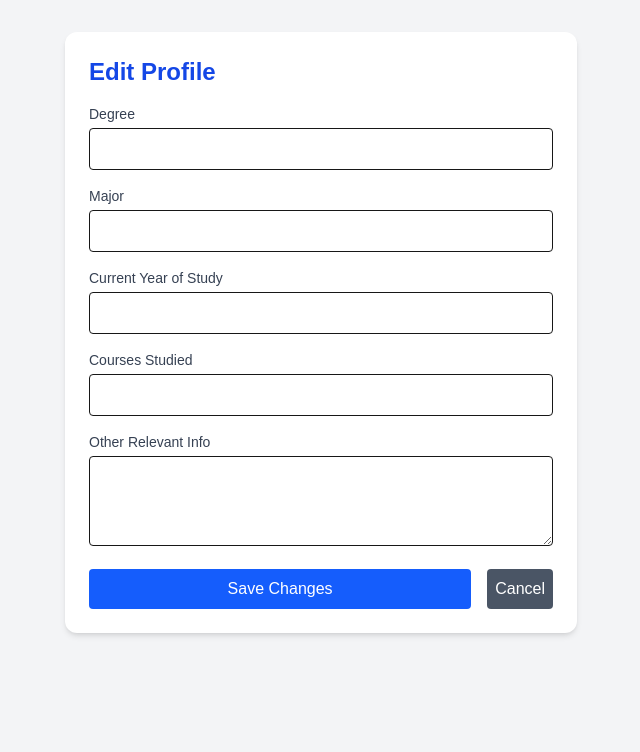
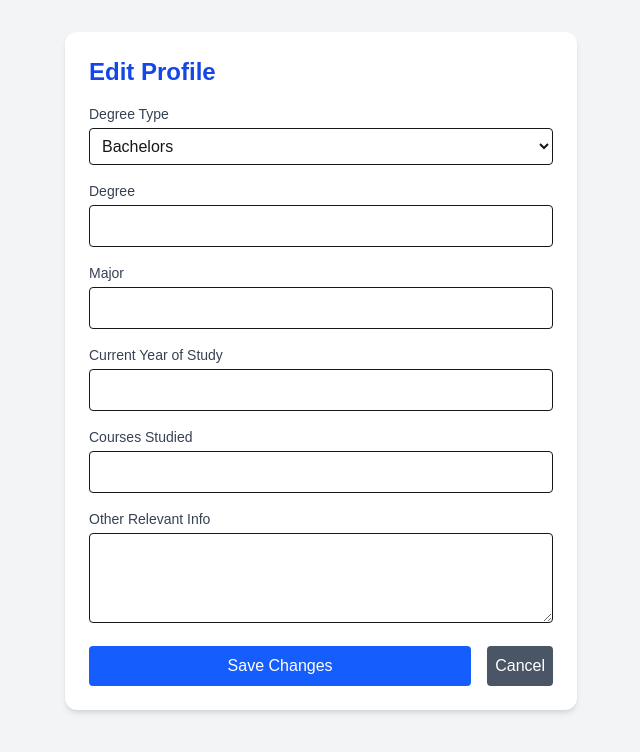
Before and after one commit to cloudvorkala/ECMS-StudyZone, a Next.js app in the folder frontend/: page /mentor/editprofile in a window 1280 px wide. Shown: the top 752 px of the page, without its empty margins (319-959 px from the left). Built offline with nearby package versions, Linux system fonts and the light colour scheme.

Commit message:
added degree type drop down box on edit profile page

```diff
--- a/frontend/src/pages/mentor/editprofile.tsx
+++ b/frontend/src/pages/mentor/editprofile.tsx
@@ -2,6 +2,7 @@ import React, { useState } from 'react';
 import Link from 'next/link';
 
 export default function EditProfile() {
+  const [degreeType, setDegreeType] = useState('Bachelors'); // State for dropdown
   const [degree, setDegree] = useState('');
   const [major, setMajor] = useState('');
   const [currentYear, setCurrentYear] = useState('');
@@ -11,7 +12,7 @@ export default function EditProfile() {
   const handleSubmit = (e: React.FormEvent) => {
     e.preventDefault();
     // Handle form submission (e.g., save to database)
-    console.log({ degree, major, currentYear, coursesStudied, otherInfo });
+    console.log({ degreeType, degree, major, currentYear, coursesStudied, otherInfo });
   };
 
   return (
@@ -19,6 +20,23 @@ export default function EditProfile() {
       <div className="bg-white p-6 rounded-xl shadow-md w-full max-w-lg">
         <h1 className="text-2xl font-bold text-blue-700 mb-4">Edit Profile</h1>
         <form onSubmit={handleSubmit} className="flex flex-col space-y-4">
+          {/* Dropdown for Degree Type */}
+          <div>
+            <label className="block text-sm font-medium text-gray-700">Degree Type</label>
+            <select
+              value={degreeType}
+              onChange={(e) => setDegreeType(e.target.value)}
+              className="mt-1 p-2 w-full border rounded"
+              required
+            >
+              <option value="Bachelors">Bachelors</option>
+              <option value="Masters">Masters</option>
+              <option value="PhD">PhD</option>
+              <option value="Other">Other</option>
+            </select>
+          </div>
+
+          {/* Degree */}
           <div>
             <label className="block text-sm font-medium text-gray-700">Degree</label>
             <input
@@ -29,6 +47,8 @@ export default function EditProfile() {
               required
             />
           </div>
+
+          {/* Major */}
           <div>
             <label className="block text-sm font-medium text-gray-700">Major</label>
             <input
@@ -39,6 +59,8 @@ export default function EditProfile() {
               required
             />
           </div>
+
+          {/* Current Year of Study */}
           <div>
             <label className="block text-sm font-medium text-gray-700">Current Year of Study</label>
             <input
@@ -49,6 +71,8 @@ export default function EditProfile() {
               required
             />
           </div>
+
+          {/* Courses Studied */}
           <div>
             <label className="block text-sm font-medium text-gray-700">Courses Studied</label>
             <input
@@ -59,6 +83,8 @@ export default function EditProfile() {
               required
             />
           </div>
+
+          {/* Other Relevant Info */}
           <div>
             <label className="block text-sm font-medium text-gray-700">Other Relevant Info</label>
             <textarea
@@ -68,6 +94,8 @@ export default function EditProfile() {
               rows={3}
             />
           </div>
+
+          {/* Buttons */}
           <div className="flex space-x-4">
             <button
               type="submit"
@@ -75,7 +103,7 @@ export default function EditProfile() {
             >
               Save Changes
             </button>
-            <Link href="/mentor/profile">
+            <Link href="/mentor/profile" passHref>
               <button className="w-full bg-gray-600 text-white p-2 rounded hover:bg-gray-700">
                 Cancel
               </button>
```
